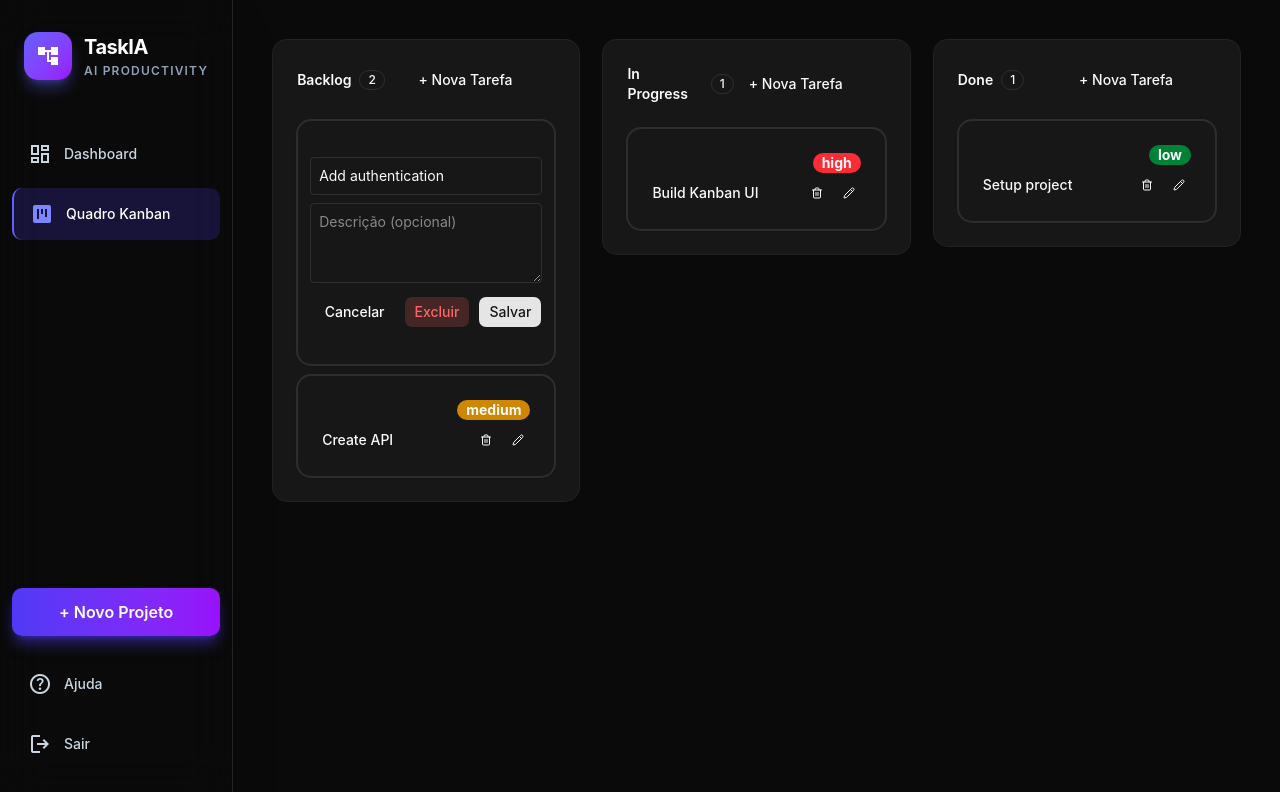
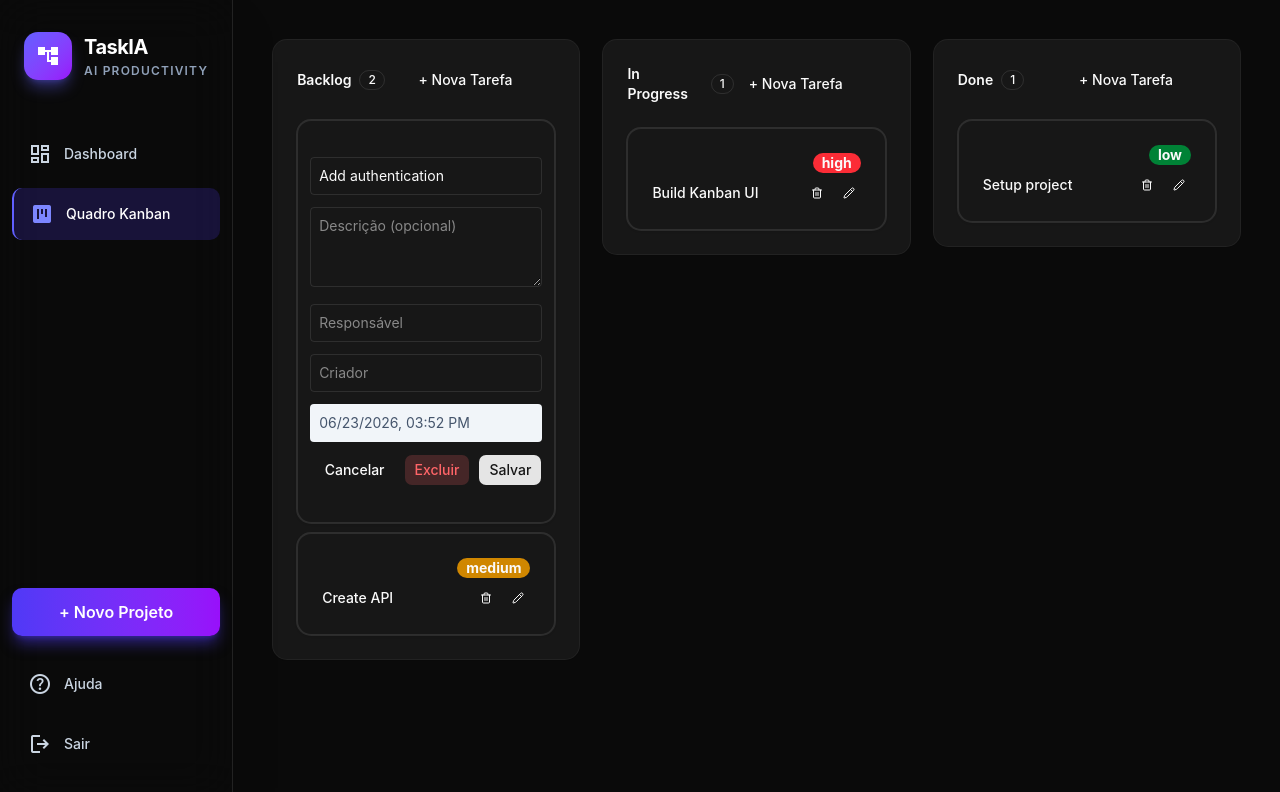
Before and after one commit to FVSSANTOS/TaskIA-FrontEnd, a React (Vite) app in the folder TaskIA-FrontEnd/: page / in a window 1280 px wide. Both pictures are taken after a click on the button 518 px from the left and 185 px from the top of the page. Shown: the top 792 px of the page. Built offline with nearby package versions, Linux system fonts and the light colour scheme.

Commit message:
taskcard-mudancas

```diff
--- a/TaskIA-FrontEnd/src/components/kanban/TaskCard.jsx
+++ b/TaskIA-FrontEnd/src/components/kanban/TaskCard.jsx
@@ -1,4 +1,4 @@
-import { useState } from "react";
+import { useEffect, useState } from "react";
 import { KanbanItem, KanbanItemHandle } from "@/components/reui/kanban";
 import { Card, CardContent } from "@/components/ui/card";
 import { Badge } from "@/components/ui/badge";
@@ -10,11 +10,41 @@ export function TaskCard({ task, column, onUpdateTask, onRemoveTask }) {
   const [editing, setEditing] = useState(!!task.isEditing);
   const [title, setTitle] = useState(task.title || "");
   const [description, setDescription] = useState(task.description || "");
+  const [assignedTo, setAssignedTo] = useState(task.assignedTo || "");
+  const [createdBy, setCreatedBy] = useState(task.createdBy || "");
+  const [createdAt, setCreatedAt] = useState(task.createdAt || new Date().toISOString());
+
+  useEffect(() => {
+    if (!editing) {
+      setTitle(task.title || "");
+      setDescription(task.description || "");
+      setAssignedTo(task.assignedTo || "");
+      setCreatedBy(task.createdBy || "");
+      setCreatedAt(task.createdAt || new Date().toISOString());
+    }
+  }, [task, editing]);
+
+  function formatCreatedAt(value) {
+    try {
+      return new Date(value).toLocaleString([], {
+        day: "2-digit",
+        month: "2-digit",
+        year: "numeric",
+        hour: "2-digit",
+        minute: "2-digit",
+      });
+    } catch {
+      return value;
+    }
+  }
 
   function handleSave() {
     onUpdateTask?.(column, task.id, {
       title: title || "Untitled",
       description,
+      assignedTo,
+      createdBy,
+      createdAt,
       isEditing: false,
     });
     setEditing(false);
@@ -23,10 +53,11 @@ export function TaskCard({ task, column, onUpdateTask, onRemoveTask }) {
   function handleCancel() {
     if (String(task.id).startsWith("temp-")) {
       onRemoveTask?.(column, task.id);
-    } else {
-      onUpdateTask?.(column, task.id, { isEditing: false });
-      setEditing(false);
+      return;
     }
+
+    onUpdateTask?.(column, task.id, { isEditing: false });
+    setEditing(false);
   }
 
   function handleDelete() {
@@ -44,13 +75,11 @@ export function TaskCard({ task, column, onUpdateTask, onRemoveTask }) {
       <KanbanItem value={task.id}>
         <KanbanItemHandle>
           <Card className="bg-card border border-border shadow-sm hover:shadow-md transition">
-            <CardContent className="p-3 space-y-2">
+            <CardContent className="p-3 space-y-3">
               <input
                 value={title}
                 onChange={(e) => setTitle(e.target.value)}
-                onKeyDown={(e) => {
-                  e.stopPropagation();
-                }}
+                onKeyDown={(e) => e.stopPropagation()}
                 placeholder="Título"
                 className="w-full p-2 border rounded"
               />
@@ -58,11 +87,32 @@ export function TaskCard({ task, column, onUpdateTask, onRemoveTask }) {
               <textarea
                 value={description}
                 onChange={(e) => setDescription(e.target.value)}
-                onKeyDown={(e) => {
-                  e.stopPropagation();
-                }}
+                onKeyDown={(e) => e.stopPropagation()}
                 placeholder="Descrição (opcional)"
                 className="w-full p-2 border rounded h-20"
+              />
+
+              <input
+                value={assignedTo}
+                onChange={(e) => setAssignedTo(e.target.value)}
+                onKeyDown={(e) => e.stopPropagation()}
+                placeholder="Responsável"
+                className="w-full p-2 border rounded"
+              />
+
+              <input
+                value={createdBy}
+                onChange={(e) => setCreatedBy(e.target.value)}
+                onKeyDown={(e) => e.stopPropagation()}
+                placeholder="Criador"
+                className="w-full p-2 border rounded"
+              />
+
+              <input
+                value={formatCreatedAt(createdAt)}
+                readOnly
+                className="w-full p-2 border rounded bg-slate-100 text-slate-600"
+                aria-label="Data de criação"
               />
 
               <div className="flex justify-end gap-2">
@@ -87,22 +137,23 @@ export function TaskCard({ task, column, onUpdateTask, onRemoveTask }) {
     <KanbanItem value={task.id}>
       <KanbanItemHandle>
         <Card className="bg-card border border-border shadow-sm hover:shadow-md transition">
-          <CardContent className=" space-y-2">
+          <CardContent className="space-y-2">
             <div className="flex">
               <Badge
                 className={`flex ml-auto text-sm font-bold ${
                   task.priority === "high"
                     ? "bg-red-500"
                     : task.priority === "medium"
-                      ? "bg-yellow-600"
-                      : "bg-green-700"
+                    ? "bg-yellow-600"
+                    : "bg-green-700"
                 }`}
                 variant="secondary"
               >
                 {task.priority}
               </Badge>
             </div>
-            <div className="flex items-center justify-between ">
+
+            <div className="flex items-center justify-between">
               <span className="text-sm font-medium">{task.title}</span>
 
               <div className="flex items-center gap-2">
@@ -126,9 +177,14 @@ export function TaskCard({ task, column, onUpdateTask, onRemoveTask }) {
             </div>
 
             {task.description && (
-              <p className="text-xs text-muted-foreground">
-                {task.description}
-              </p>
+              <p className="text-xs text-muted-foreground">{task.description}</p>
+            )}
+
+            {task.assignedTo && (
+              <p className="text-xs text-muted-foreground">Responsável: {task.assignedTo}</p>
+            )}
+            {task.createdBy && (
+              <p className="text-xs text-muted-foreground">Criado por: {task.createdBy}</p>
             )}
           </CardContent>
         </Card>
--- a/TaskIA-FrontEnd/src/components/kanban/TaskColumn.jsx
+++ b/TaskIA-FrontEnd/src/components/kanban/TaskColumn.jsx
@@ -39,7 +39,16 @@ export function TaskColumn({ value, tasks, onAddTask, onUpdateTask, onRemoveTask
               variant="ghost"
               onClick={() => {
                 const id = `temp-${Date.now()}`
-                const newTask = { id, title: '', description: '', priority: 'low', isEditing: true }
+                const newTask = {
+                  id,
+                  title: '',
+                  description: '',
+                  priority: 'low',
+                  assignedTo: '',
+                  createdBy: '',
+                  createdAt: new Date().toISOString(),
+                  isEditing: true,
+                }
                 onAddTask?.(value, newTask)
               }}
             >
```
